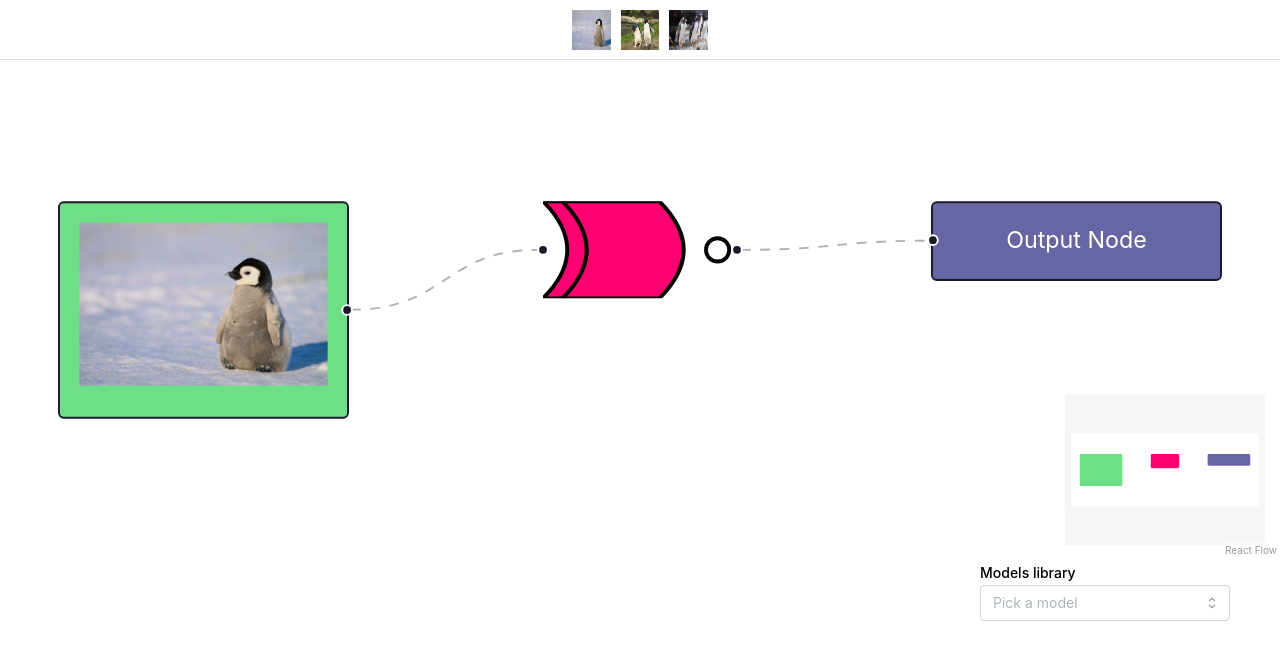
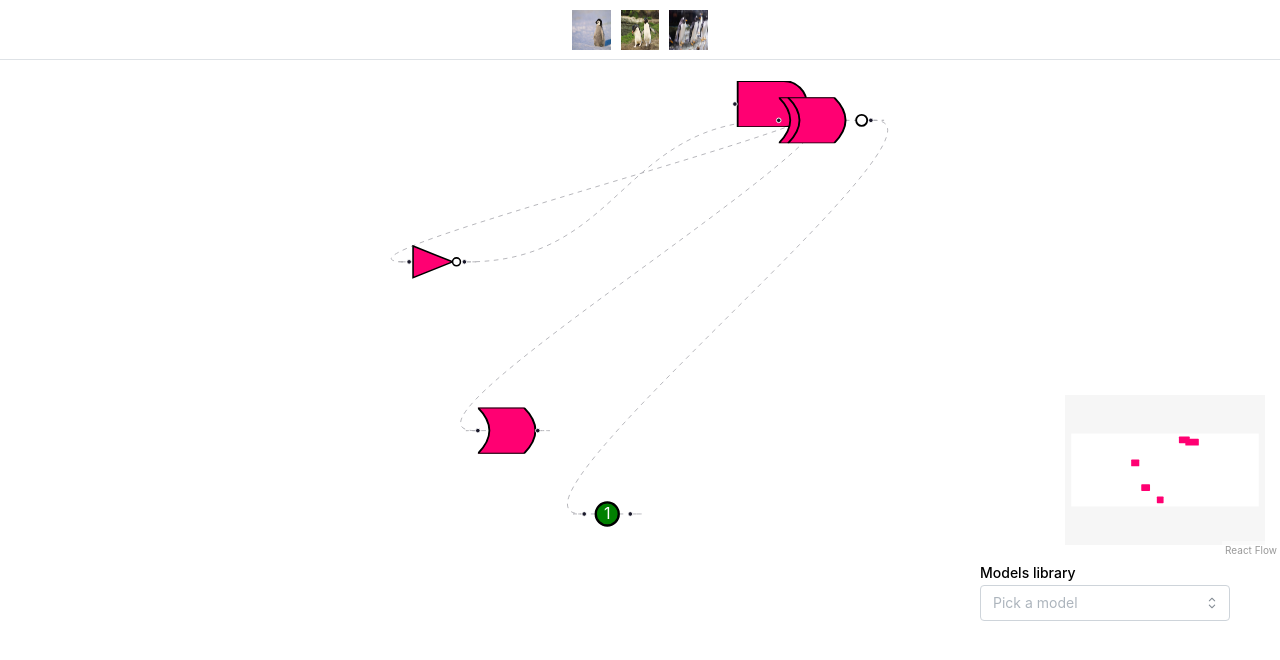
Before and after one commit to matheusmaldaner/DiffLogicVisualizer, a Next.js app in the folder frontend/: page / in a window 1280 px wide. Shown: the top 660 px of the page. Built offline with nearby package versions, Linux system fonts and the light colour scheme.

Commit message:
Fixed having specfic nodes and edges connected. Placement still wrong

```diff
--- a/frontend/components/Main/Main.tsx
+++ b/frontend/components/Main/Main.tsx
@@ -1,19 +1,24 @@
 'use client';
+
 import { Grid, Container } from '@mantine/core';
 import Image from 'next/image';
 import classes from './Main.module.css';
-import { useEffect, useRef, useState } from 'react';
+import { useEffect, useRef, useState, useCallback } from 'react';
 import * as d3 from 'd3';
 
-import { ReactFlow, MiniMap } from '@xyflow/react';
+import { ReactFlow, MiniMap, applyNodeChanges, applyEdgeChanges } from '@xyflow/react';
 import '@xyflow/react/dist/style.css';
 
 import EmperorPenguinBabyImage from '../../pics/EmperorPenguinBaby.jpeg';
 import SouthernRockhopperPenguinImage from '../../pics/SouthernRockhopperPenguin.jpg';
 import GentooPenguin from '../../pics/GentooPenguin.jpg';
 
-import { defaultNodes } from './nodes';
+import { AndGate, NorGate, OrGate, XorGate, NandGate, XnorGate, TrueGate, FalseGate, NotGate } from './nodes';
 import { defaultEdges } from './edges';
+
+import NodeGate from '../NodeGate';
+
+import jsonData from '../../temp.json';
 
 export function Main(props: any) {
   const [leftImagePosition, setLeftImagePosition] = useState<{ top: number, left: number }>({ top: 0, left: 0 });
@@ -21,6 +26,72 @@ export function Main(props: any) {
 
   const leftImageRef = useRef<HTMLImageElement | null>(null);
   const centerImageRef = useRef<HTMLImageElement | null>(null);
+
+  const [defaultNodes, setDefaultNodes] = useState<any[]>([]);
+  const [defaultEdges, setDefaultEdges] = useState<any[]>([]);
+
+
+  useEffect(() => {
+    // Map gate strings to corresponding components
+    const gateMap = {
+      'not': <NotGate />,
+      'and': <AndGate />,
+      'or': <OrGate />,
+      'xnor': <XnorGate />,
+      'true': <TrueGate />,
+    };
+
+    // Create new nodes based on jsonData
+    const newNodes = jsonData.map((node: { neuron_idx: number; gate: string; inputs: number[] }) => {
+      const [left, right] = node.inputs;
+      const nodeGate = new NodeGate(node.neuron_idx.toString(), node.gate, left.toString(), right.toString());
+
+      // @ts-ignore
+      const gateComponent = gateMap[node.gate] || <div>Unknown Gate</div>;
+
+      return {
+        id: nodeGate.index, // Use index for id
+        data: { label: gateComponent }, // Example label
+        position: { x: Math.random() * 500, y: Math.random() * 500 }, // Random position
+        style: {
+          backgroundColor: 'transparent',
+          border: 'none',
+          boxShadow: 'none',
+          width: 'auto',
+          height: 'auto',
+          padding: 0,
+        },
+        sourcePosition: 'right',
+        targetPosition: 'left',
+      };
+    });
+
+    const newEdges = jsonData.flatMap((node: { neuron_idx: number; inputs: number[] }) => {
+      return node.inputs.map((inputIdx: number) => ({
+        id: `e${inputIdx}-${node.neuron_idx}`,
+        source: inputIdx.toString(),
+        target: node.neuron_idx.toString(),
+        animated: true, // Optional: you can toggle the animation
+      }));
+    });
+
+    // Update state with generated nodes
+    setDefaultNodes(newNodes);
+    setDefaultEdges(newEdges);
+  }, []); // Empty dependency array to run once on mount
+
+
+  const onNodesChange = useCallback(
+    // @ts-ignore to suppress TypeScript error
+    (changes) => setDefaultNodes((nds) => applyNodeChanges(changes, nds)),
+    []
+  );
+
+  const onEdgesChange = useCallback(
+    // @ts-ignore to suppress TypeScript error
+    (changes) => setDefaultEdges((eds) => applyEdgeChanges(changes, eds)),
+    []
+  );
 
   const [selectedImage, setSelectedImage] = useState(EmperorPenguinBabyImage);
 
@@ -71,7 +142,7 @@ export function Main(props: any) {
     }
   }, [leftImagePosition, centerImagePosition]);
 
-  const nodeColor = (node) => {
+  const nodeColor = (node: any) => {
     switch (node.type) {
       case 'input':
         return '#6ede87';
@@ -84,9 +155,12 @@ export function Main(props: any) {
 
   return (
     <div style={{ height: '500px', width: '100%' }}> {/* Specify a height */}
-        <ReactFlow defaultNodes={defaultNodes} defaultEdges={defaultEdges} fitView>
-          <MiniMap nodeColor={nodeColor} nodeStrokeWidth={3} zoomable pannable />
-        </ReactFlow>
-      </div>
+    {/* @ts-ignore to suppress TypeScript error */}
+    {defaultNodes.length > 0 && (
+      <ReactFlow nodes={defaultNodes} edges={defaultEdges} onNodesChange={onNodesChange} onEdgesChange={onEdgesChange} fitView>
+        <MiniMap nodeColor={nodeColor} nodeStrokeWidth={3} zoomable pannable />
+      </ReactFlow>
+    )}
+  </div>
   );
 }
--- a/frontend/components/Main/nodes.tsx
+++ b/frontend/components/Main/nodes.tsx
@@ -2,7 +2,7 @@ import { Node } from 'react-flow-renderer';
 import Image from 'next/image';
 import EmperorPenguinBabyImage from '../../pics/EmperorPenguinBaby.jpeg';
 
-const AndGate = () => (
+export const AndGate = () => (
   <svg
     width="80"
     height="50"
@@ -19,7 +19,7 @@ const AndGate = () => (
   </svg>
 );
 
-const OrGate = () => (
+export const OrGate = () => (
   <svg
     width="65"
     height="50"
@@ -36,7 +36,7 @@ const OrGate = () => (
   </svg>
 );
 
-const NotGate = () => (
+export const NotGate = () => (
   <svg
     width="60"
     height="50"
@@ -56,7 +56,7 @@ const NotGate = () => (
   </svg>
 );
 
-const XorGate = () => (
+export const XorGate = () => (
   <svg
     width="65"
     height="50"
@@ -81,7 +81,7 @@ const XorGate = () => (
   </svg>
 );
 
-const NorGate = () => (
+export const NorGate = () => (
   <svg
     width="70"
     height="50"
@@ -101,7 +101,7 @@ const NorGate = () => (
   </svg>
 );
 
-const XnorGate = () => (
+export const XnorGate = () => (
   <svg
     width="100"
     height="50"
@@ -128,7 +128,7 @@ const XnorGate = () => (
 );
 
 
-const NandGate = () => (
+export const NandGate = () => (
   <svg
     width="80"
     height="50"
@@ -148,7 +148,7 @@ const NandGate = () => (
   </svg>
 );
 
-const FalseGate = () => (
+export const FalseGate = () => (
   <svg
     width="50"
     height="50"
@@ -162,7 +162,7 @@ const FalseGate = () => (
   </svg>
 );
 
-const TrueGate = () => (
+export const TrueGate = () => (
   <svg
     width="50"
     height="50"
@@ -178,7 +178,7 @@ const TrueGate = () => (
 
 
 
-export const defaultNodes: Node[] = [
+export const defaultNodes: Node<any>[] = [
   {
     id: '1',
     type: 'input',
@@ -191,7 +191,9 @@ export const defaultNodes: Node[] = [
     },
     position: { x: 50, y: 50 },
     style: { backgroundColor: '#6ede87', color: 'white' },
+    // @ts-ignore to suppress TypeScript error for sourcePosition
     sourcePosition: 'right',
+    // @ts-ignore to suppress TypeScript error for sourcePosition
     targetPosition: 'left',
   },
   {
@@ -206,7 +208,9 @@ export const defaultNodes: Node[] = [
       height: 'auto', // Fit to content
       padding: 0, // Remove padding
     },
+    // @ts-ignore to suppress TypeScript error for sourcePosition
     sourcePosition: 'right',
+    // @ts-ignore to suppress TypeScript error for sourcePosition
     targetPosition: 'left',
   },
   {
@@ -215,7 +219,9 @@ export const defaultNodes: Node[] = [
     data: { label: 'Output Node' },
     position: { x: 500, y: 50 },
     style: { backgroundColor: '#6865A5', color: 'white' },
+    // @ts-ignore to suppress TypeScript error for sourcePosition
     sourcePosition: 'right',
+    // @ts-ignore to suppress TypeScript error for sourcePosition
     targetPosition: 'left',
   },
 ];
--- /dev/null
+++ b/frontend/components/NodeGate.tsx
@@ -0,0 +1,20 @@
+class NodeGate {
+    index: string;
+    gate: string;
+    left: string;
+    right: string;
+
+    constructor(index: string, gate: string, left: string, right: string) {
+      this.index = index;
+      this.gate = gate;
+      this.left = left;
+      this.right = right;
+    }
+
+    // You can also add any methods to manipulate or retrieve data if necessary
+    displayNodeInfo() {
+      return `Node index: ${this.index}, Gate: ${this.gate}, Left: ${this.left}, Right: ${this.right}`;
+    }
+  }
+
+  export default NodeGate;
--- /dev/null
+++ b/frontend/temp.json
@@ -0,0 +1,7 @@
+[
+  {"neuron_idx": 0, "gate": "not", "inputs": [0, 1]},
+  {"neuron_idx": 1, "gate": "and", "inputs": [-2, -1]},
+  {"neuron_idx": 2, "gate": "xnor", "inputs": [0, 2]},
+  {"neuron_idx": 3, "gate": "or", "inputs": [1, 3]},
+  {"neuron_idx": 4, "gate": "true", "inputs": [2, 4]}
+]
```
Also changed, not shown: 1 other file (tests, documents, lock files or other folders).
